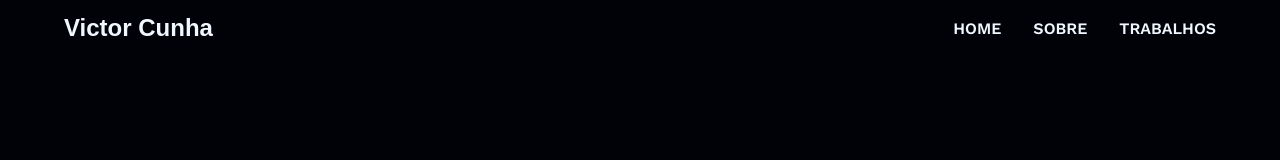
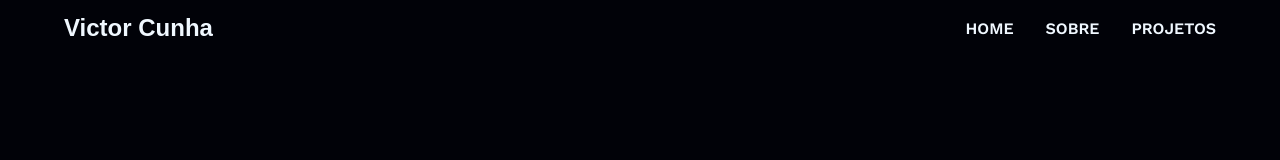
Before and after one commit to CunhaJoao1/portifolio-victorcunha, a React (Vite) app: page / in a window 1280 px wide. Shown: the top 160 px of the page. Built offline with nearby package versions, Linux system fonts and the light colour scheme.

Commit message:
Menu's links working

```diff
--- a/src/App.css
+++ b/src/App.css
@@ -5,4 +5,5 @@
   padding: 0;
   margin: 0;
   box-sizing: border-box;
+  text-decoration: none;
 }
--- a/src/App.tsx
+++ b/src/App.tsx
@@ -1,6 +1,6 @@
 import { useState } from 'react'
 import './App.css'
-import { Header } from './Components/Header/Header'
+import {HeaderNavigation} from './Components/Header/Header'
 import { Home } from './Components/Home/Home'
 import {BrowserRouter,Routes,Route} from "react-router-dom";
 import { Sobre } from './Components/Sobre/Sobre';
@@ -10,15 +10,13 @@ function App() {
 
   return (
     <div>
-      <Header/>
           <BrowserRouter>
+            <HeaderNavigation/>
             <Routes>
               <Route path='/' element={<Home/>}/>
               <Route path='/sobre' element={<Sobre/>}/>
               <Route path='/projetos' element={<Projetos/>}/>
-
             </Routes>
-
           </BrowserRouter>
     </div>
   )
--- a/src/Components/Header/Header.tsx
+++ b/src/Components/Header/Header.tsx
@@ -1,5 +1,5 @@
 import styled from "styled-components"
-import { Link } from "react-router-dom"
+import {Link} from "react-router-dom"
 
 import { useState, useEffect } from 'react';
 
@@ -63,19 +63,27 @@ const Div = styled.div`
     }
 
 `
-export function Header(){
+const Nav = styled.nav`
+  ul{
+    li{
+      color: aliceblue;
+    }
+  }
+`
+const LinkStyle = `list-style: none; color: inherit;`
+export function HeaderNavigation(){
     const { height, width } = useWindowDimensions();
     const [isOpen, setIsOpen] = useState(false)
 
     function Navigation(){
       return(
-            <nav>
+            <Nav>
               <ul>
-                <li>HOME</li>
-                <li>SOBRE</li>
-                <li>TRABALHOS</li>
+              <Link to={"/"}><li> HOME </li></Link>
+                <Link to={"/sobre"}><li>SOBRE</li></Link>
+                <Link to={"/projetos"}> <li>PROJETOS</li></Link>
               </ul>
-            </nav>
+            </Nav>
       )
     }
     return(
@@ -84,7 +92,7 @@ export function Header(){
                 <h2 className="logo">Victor Cunha</h2>
                 {width > 768? <Navigation/>:
                 <>
-                  <div className="toggle" onClick={()=>console.log(isOpen)}>
+                  <div className="toggle">
                     <Hamburger toggled={isOpen} toggle={setIsOpen}/>
                   </div>
                   {isOpen? <MobileMenu sections={["Home", "Sobre", "Projetos"]} openMenu={isOpen} content/>: ''}
--- a/src/Components/Header/MobileMenu.tsx
+++ b/src/Components/Header/MobileMenu.tsx
@@ -1,6 +1,7 @@
 import { ReactNode } from "react";
 import styled from "styled-components";
 import {motion} from "framer-motion"
+import { Link } from "react-router-dom";
 
 
 const Div = styled.div`
@@ -24,6 +25,7 @@ const Div = styled.div`
             justify-content: center;
             li{
                 font-size:38px;
+                color: aliceblue;
             }
         }
     }
@@ -31,6 +33,7 @@ const Div = styled.div`
 
 
 `
+
 type MobilePrps = {
     content: ReactNode,
     openMenu: boolean,
@@ -47,8 +50,8 @@ export function MobileMenu(props: MobilePrps){
                 <motion.nav
                 >
                     <ul>
-                        {props.sections.map((section) =>{
-                            return <li>{section}</li>
+                        {props.sections.map((section, key: number) =>{
+                            return <Link to={`/${section}`}> <li key={key}>{section}</li> </Link>
                         })}
                     </ul>
                 </motion.nav>
--- a/src/Components/Home/Home.tsx
+++ b/src/Components/Home/Home.tsx
@@ -2,7 +2,8 @@ import styled from "styled-components";
 import {GrReactjs} from "react-icons/gr"
 import {motion} from "framer-motion"
 import {MdKeyboardArrowDown} from "react-icons/md"
-import { Link } from "react-router-dom";
+import { Link, BrowserRouter } from "react-router-dom";
+import { HeaderNavigation } from "../Header/Header";
 
 const Div = styled.div`
     width: 100vw;
@@ -68,6 +69,7 @@ export function Home(){
         hidden: { opacity: 0, scale: 0.9},
         visible: { opacity: 1, scale: 1},
       }
+      window.onscroll = function(){changePageScroll()}
     return(
         <Div>
             <motion.h1 className="title"
@@ -89,3 +91,7 @@ export function Home(){
         </Div>
     )
 }
+
+function changePageScroll() {
+    console.log("Ola mundo")
+}
```
Lines whose indentation alone changed are shown as unchanged.
